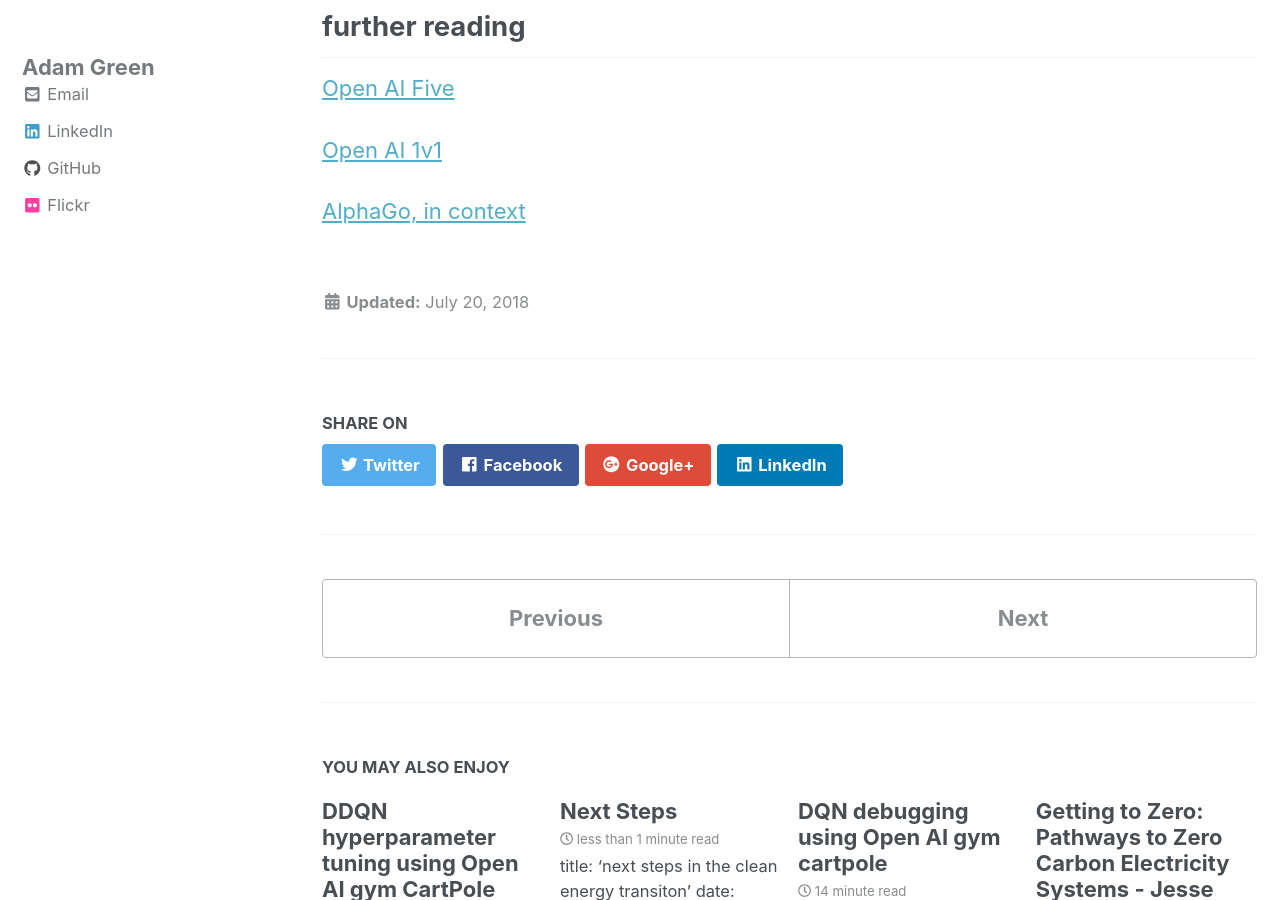
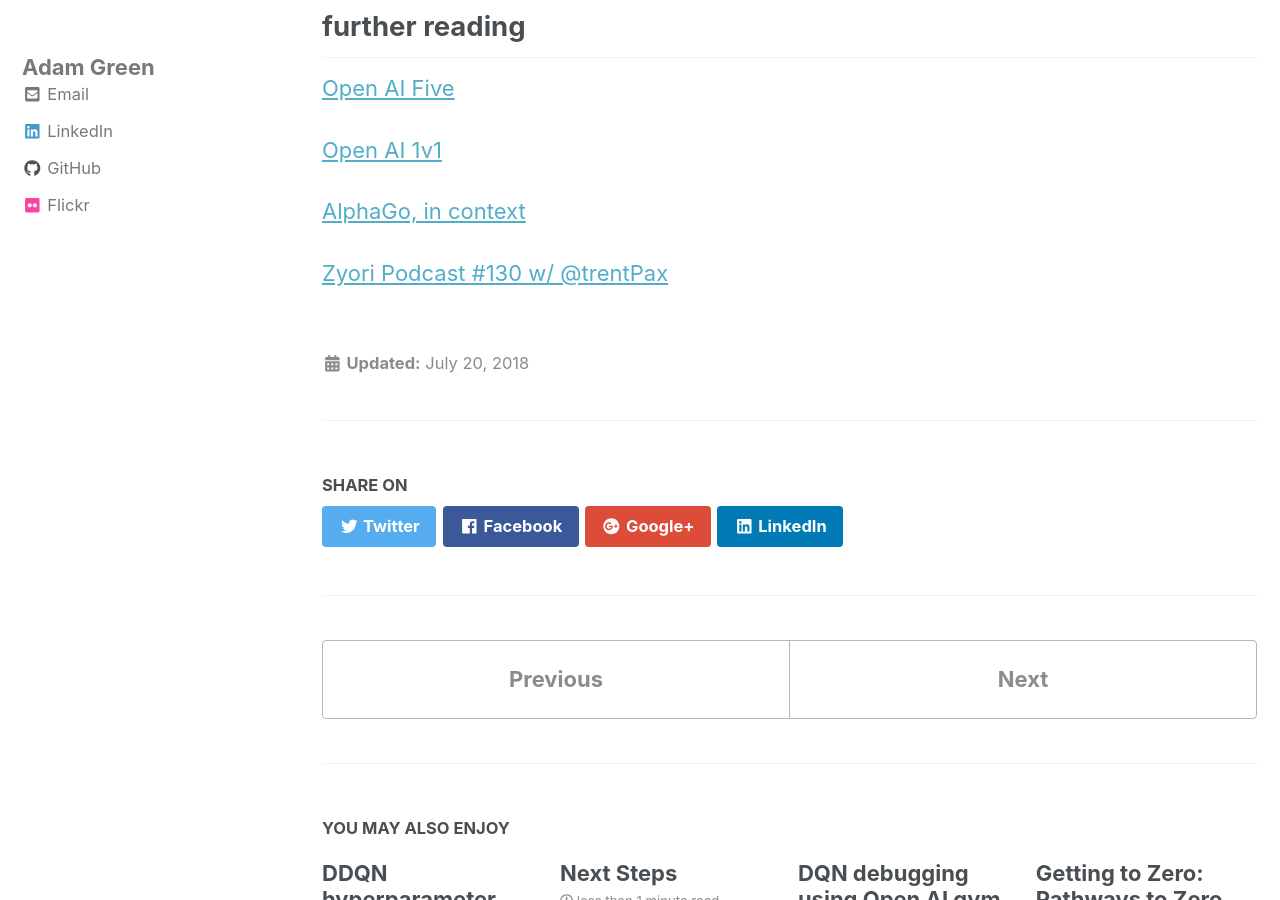
Before and after one commit to ADGEfficiency/adgefficiency.github.io, a Jekyll site: the page built from _posts/2018-07-20-misunderstanding-dota.md, in a window 1280 px wide and 900 px high, scrolled down 1721 px. Built offline with Jekyll 4.4.1, drawn with Linux system fonts in a browser that asks for light colours; nearby versions of some CDN libraries.

Commit message:
drafting

```diff
--- a/_posts/2018-07-20-misunderstanding-dota.md
+++ b/_posts/2018-07-20-misunderstanding-dota.md
@@ -35,3 +35,5 @@
 [Open AI 1v1](https://blog.openai.com/dota-2/)
 
 [AlphaGo, in context](https://medium.com/@karpathy/alphago-in-context-c47718cb95a5)
+
+[Zyori Podcast #130 w/ @trentPax](https://www.youtube.com/watch?v=5qcA15ZmxJQ)
```
